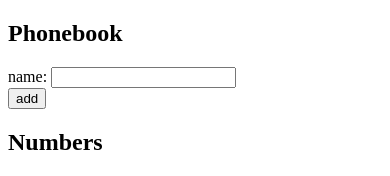
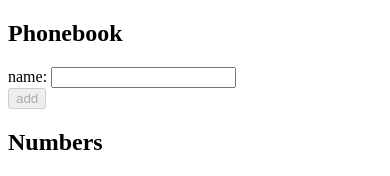
Before and after one commit to Anthony-Phillip-Collins/fso, a React (Create React App) app in the folder part2/phonebook/: page / in a window 390 px wide. Shown: the top 176 px of the page. Built offline with nearby package versions, Linux system fonts and the light colour scheme.

Commit message:
2.7: The Phonebook Step2

```diff
--- a/part2/phonebook/src/App.js
+++ b/part2/phonebook/src/App.js
@@ -6,7 +6,17 @@ const App = () => {
 
   const handleSubmit = (event) => {
     event.preventDefault();
-    setPersons(persons.concat({ name: newName }));
+
+    const exists = persons.filter(
+      ({ name }) => name.toLowerCase() === newName.toLowerCase()
+    )[0];
+
+    if (exists) {
+      alert(`${exists.name} is already added to phonebook`);
+    } else {
+      setPersons(persons.concat({ name: newName }));
+      setNewName('');
+    }
   };
 
   const handleChange = (event) => {
@@ -21,7 +31,9 @@ const App = () => {
           name: <input value={newName} onChange={handleChange} />
         </div>
         <div>
-          <button type='submit'>add</button>
+          <button type='submit' disabled={newName === ''}>
+            add
+          </button>
         </div>
       </form>
       <h2>Numbers</h2>
```
